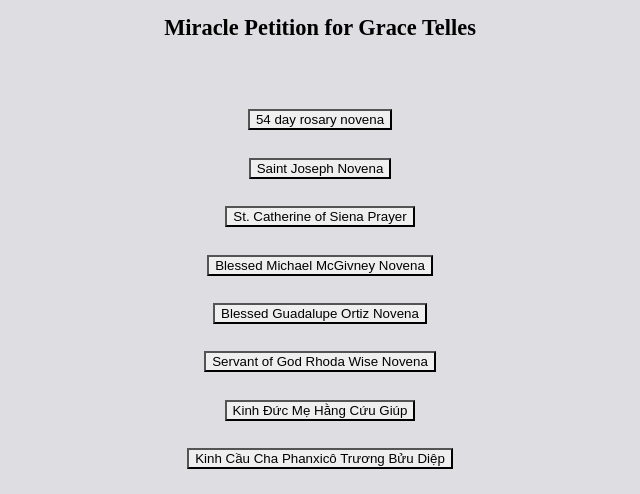
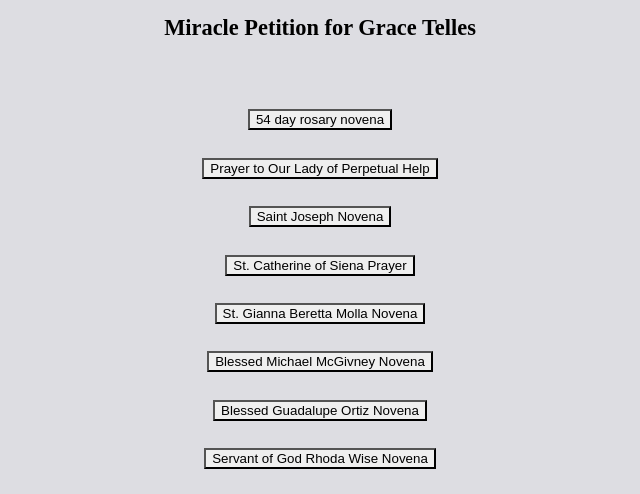
Before and after one commit to livingoutthebeatitudes/livingoutthebeatitudes.github.io, a plain HTML site: page index.html in a window 1280 px wide. Shown: the top 494 px of the page, without its empty margins (320-960 px from the left). Drawn offline with Linux system fonts and the light colour scheme.

Commit message:
Update index.html
Add our Lady of Perpetual Help and St. Gianna

```diff
--- a/index.html
+++ b/index.html
@@ -14,6 +14,10 @@
         <p align ="center">
         <input type="submit" value="54 day rosary novena" />
     </form>
+    <form action="./pages/perpetual-help.html">
+        <p align ="center">
+        <input type="submit" value="Prayer to Our Lady of Perpetual Help" />
+    </form>
 <form action="https://www.ewtn.com/catholicism/devotions/novena-to-st-joseph-304">
         <p align ="center">
         <input type="submit" value="Saint Joseph Novena" />
@@ -21,6 +25,10 @@
     <form action="./pages/saint-catherine.html">
         <p align ="center">
         <input type="submit" value="St. Catherine of Siena Prayer" />
+    </form>
+    <form action="https://www.praymorenovenas.com/st-gianna-beretta-molla-novena">
+        <p align ="center">
+        <input type="submit" value="St. Gianna Beretta Molla Novena" />
     </form>
     <form action="https://www.praymorenovenas.com/fr-michael-mcgivney-novena">
         <p align ="center">
```
